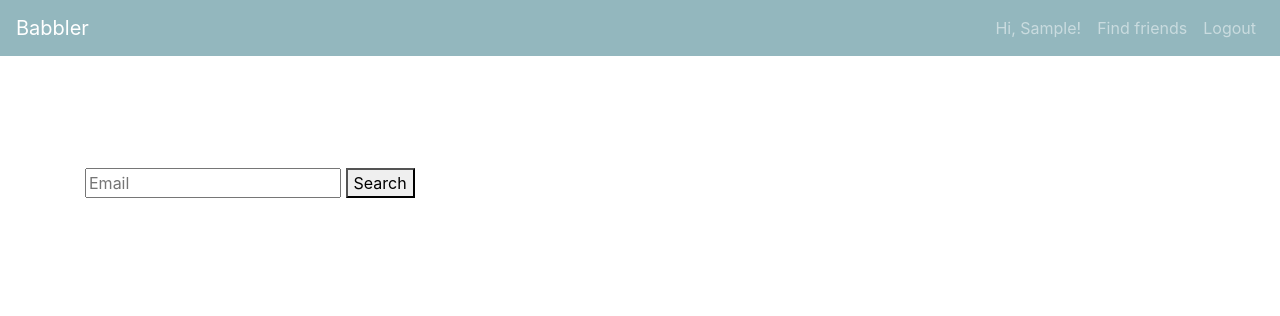
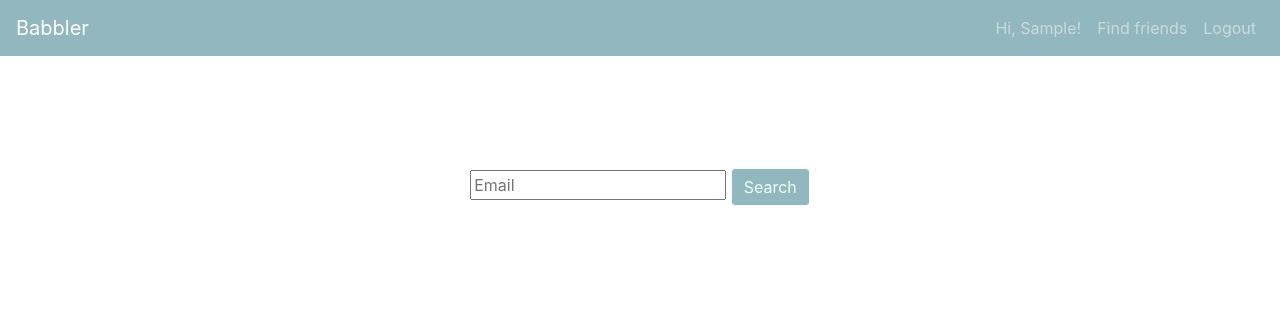
Before and after one commit to ktakats/babbler, a Django app: page /find_friends/ in a window 1280 px wide. Shown: the top 316 px of the page. Run offline with Django 3.2, Linux system fonts and the light colour scheme; the visitor is signed in with stand-in values (Sample User, id 1); some libraries are stand-ins or nearby versions.

Commit message:
Prettification

```diff
--- a/chat/forms.py
+++ b/chat/forms.py
@@ -8,14 +8,14 @@ User=get_user_model()
 
 class NewRoomForm(forms.models.ModelForm):
 
-    users=forms.ModelMultipleChoiceField(queryset=None, required=False, widget=forms.CheckboxSelectMultiple(), label='')
+    users=forms.ModelMultipleChoiceField(queryset=None, required=False, widget=forms.CheckboxSelectMultiple(), label='Add people')
 
     class Meta:
         model=Room
         fields=['title']
         labels={'title': ''}
         widgets={
-            'title': forms.TextInput(attrs={'placeholder': 'Add a new room'}),
+            'title': forms.TextInput(attrs={'placeholder': 'Name of the new room'}),
         }
 
     def __init__(self, user, *args, **kwargs):
--- a/chat/static/main.css
+++ b/chat/static/main.css
@@ -1,3 +1,5 @@
+/%Colors: 93B7BE; F1FFFA, D5C7BC, 785964, 454545%/
+
 body {
   font: 13px Helvetica, Arial;
   text-align: center;
@@ -7,7 +9,7 @@ body {
 
 .container {
     max-width: 50em;
-    align: center;
+    text-align: center;
 }
 
 .navbar-custom {
@@ -47,6 +49,19 @@ label {
 .add-new-room{
     float: right;
     margin-right: 25%;
+    cursor: pointer;
+}
+
+#id_new_room_form label {
+    display: inline-block;
+    width: 200px;
+    text-align: left;
+}
+
+.back-button {
+    float: left;
+    margin-left: 25%;
+    color: #93B7BE !important;
 }
 
 .main {
@@ -55,6 +70,7 @@ label {
 
 .room {
     border: solid 1px;
+    border-radius: 15px;
     border-color: #93B7BE !important;
     color: #454545 !important;
     width: 50%;
--- a/chat/templates/chat/chat.html
+++ b/chat/templates/chat/chat.html
@@ -3,6 +3,9 @@
 {% block title %}{{room.title}}{%endblock title %}
 
 {% block content %}
+<div>
+<a href="{% url 'home'%}" class="back-button"><i class="fa fa-arrow-left fa-2x"></i></a>
+</div>
 
 <div class="frame">
     <ul id="messages">
--- a/chat/templates/chat/find_friends.html
+++ b/chat/templates/chat/find_friends.html
@@ -5,7 +5,7 @@
 {% block content %}
 <form method="get">
     <input type="text" name="email" id="id_email" placeholder="Email"/>
-    <button type="submit" id="id_search">Search</button>
+    <button type="submit" id="id_search" class="btn btn-secondary">Search</button>
 </form>
 
 {% if friend %}
@@ -18,7 +18,7 @@
         <div class="col-md-3 ml-auto">
             <form method="get">
                 <input type="hidden" name="invite" value="{{friend.id}}"/>
-                <button type="submit" id="id_invite">Invite</button>
+                <button type="submit" id="id_invite" class="btn btn-secondary">Invite</button>
             </form>
         </div>
     </div>
--- a/chat/templates/chat/home.html
+++ b/chat/templates/chat/home.html
@@ -9,8 +9,9 @@
 {% block content %}
 
 {% if user.is_authenticated %}
+
     <div class="new_room_button_div">
-    <a href="{% url 'new_room' %}" class="add-new-room"><button class="btn btn-primary btn-circle"><i class="fa fa-plus"></i></button></a>
+        <a href="{% url 'new_room' %}" class="add-new-room"><button class="btn btn-primary btn-circle"><i class="fa fa-plus"></i></button></a>
     </div>
     <div>
     {% for room in rooms %}
--- a/chat/templates/chat/new_room.html
+++ b/chat/templates/chat/new_room.html
@@ -4,6 +4,6 @@
 <form method="POST" action="" id="id_new_room_form">
 {% csrf_token%}
 {{form.as_p}}
-        <button type="submit" id="id_create_room">Create</button>
+        <button type="submit" id="id_create_room" class="btn btn-secondary">Create</button>
 </form>
 {% endblock %}
```
Also changed, not shown: functional_tests/test_chat.py (+10 -3 lines).
